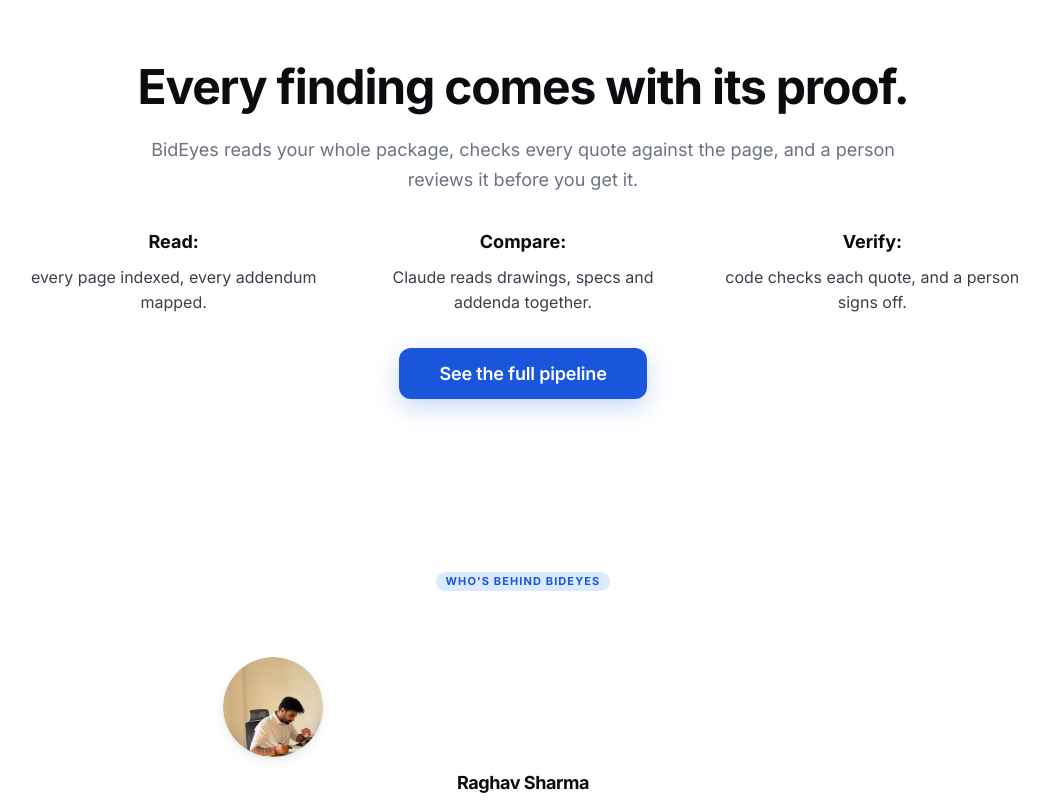
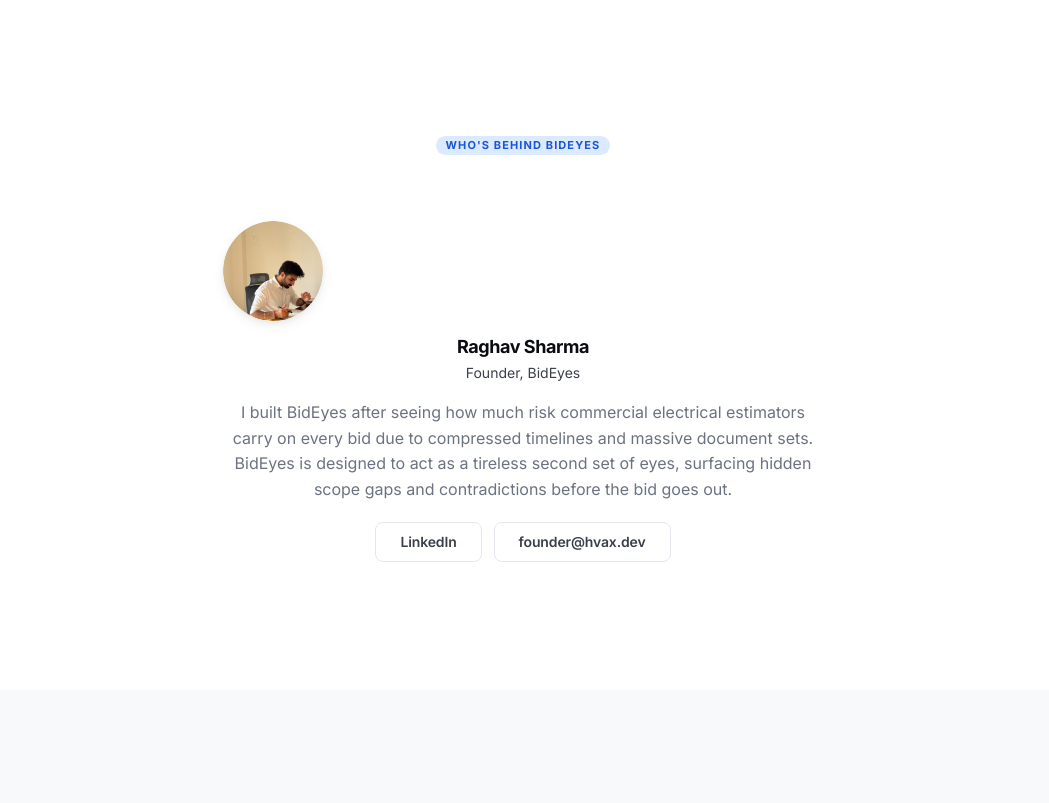
Before and after one commit to ghavra/hvax, a plain HTML site: page index.html in a window 1280 px wide. Shown: the part 4339-5142 px from the top of the page, without its empty margins (117-1166 px from the left). Drawn offline with Linux system fonts and the light colour scheme.

Commit message:
Remove the short 'How it works' section from the homepage

```diff
--- a/index.html
+++ b/index.html
@@ -410,36 +410,6 @@
 </section>
 
 
-<!-- ════════════════════════════════════════
-     HOW IT WORKS
-════════════════════════════════════════ -->
-<section id="how" class="sec" aria-labelledby="how-heading" style="background: var(--surface-1); padding-top: var(--s-10); padding-bottom: var(--s-10);">
-  <div class="container">
-    <div style="text-align: center; max-width: 800px; margin: 0 auto var(--s-8);">
-      <h2 id="how-heading" class="sec-title">Every finding comes with its proof.</h2>
-      <p class="sec-sub" style="font-size: var(--text-lg); color: var(--ink-subtle);">BidEyes reads your whole package, checks every quote against the page, and a person reviews it before you get it.</p>
-    </div>
-
-    <div style="display: grid; grid-template-columns: repeat(auto-fit, minmax(250px, 1fr)); gap: var(--s-6); max-width: 1024px; margin: 0 auto var(--s-8); text-align: center;">
-      <div>
-        <strong style="display: block; color: var(--ink); margin-bottom: var(--s-2); font-size: var(--text-lg);">Read:</strong>
-        <span style="color: var(--ink-muted);">every page indexed, every addendum mapped.</span>
-      </div>
-      <div>
-        <strong style="display: block; color: var(--ink); margin-bottom: var(--s-2); font-size: var(--text-lg);">Compare:</strong>
-        <span style="color: var(--ink-muted);">Claude reads drawings, specs and addenda together.</span>
-      </div>
-      <div>
-        <strong style="display: block; color: var(--ink); margin-bottom: var(--s-2); font-size: var(--text-lg);">Verify:</strong>
-        <span style="color: var(--ink-muted);">code checks each quote, and a person signs off.</span>
-      </div>
-    </div>
-
-    <div style="text-align: center;">
-      <a href="how-it-works.html" class="btn btn--primary btn--xl">See the full pipeline</a>
-    </div>
-  </div>
-</section>
 
 <!-- ════════════════════════════════════════
      FOUNDER
```
